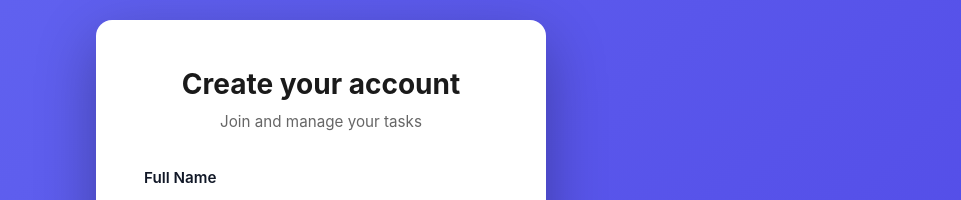
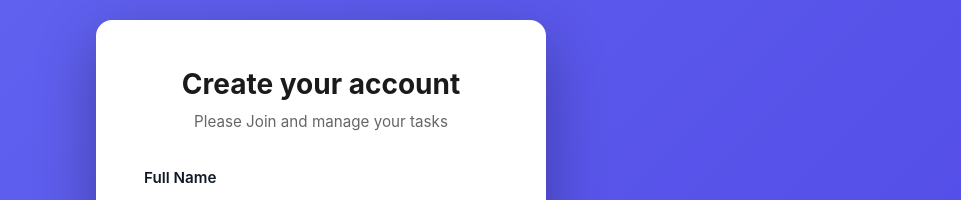
Before and after one commit to siddhesh2927/taskmanger, a React (Create React App) app in the folder TM/frontend/: page /register in a window 1280 px wide. Shown: the top 200 px of the page, without its empty margins (319-1280 px from the left). Built offline with nearby package versions, Linux system fonts and the light colour scheme; no server answers.

Commit message:
initial commit changes

```diff
--- a/TM/frontend/src/components/Register/register.js
+++ b/TM/frontend/src/components/Register/register.js
@@ -47,7 +47,7 @@ export const Register = () => {
             <div className="register-paper auth-card">
                 <div className="auth-header">
                     <h1>Create your account</h1>
-                    <p>Join and manage your tasks</p>
+                    <p>Please Join and manage your tasks</p>
                 </div>
 
                 <form className="auth-form" onSubmit={handleSubmit}>
```
